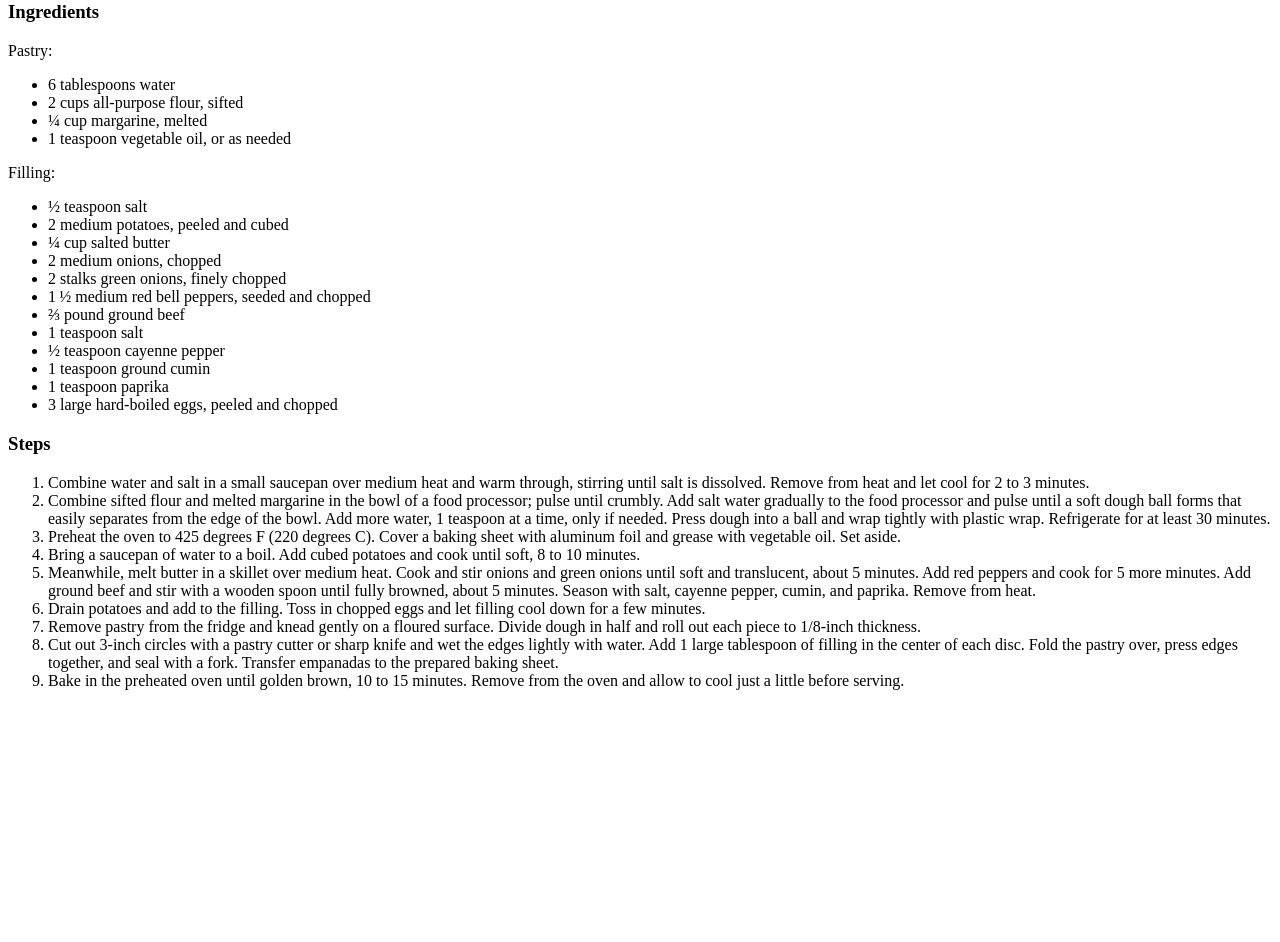
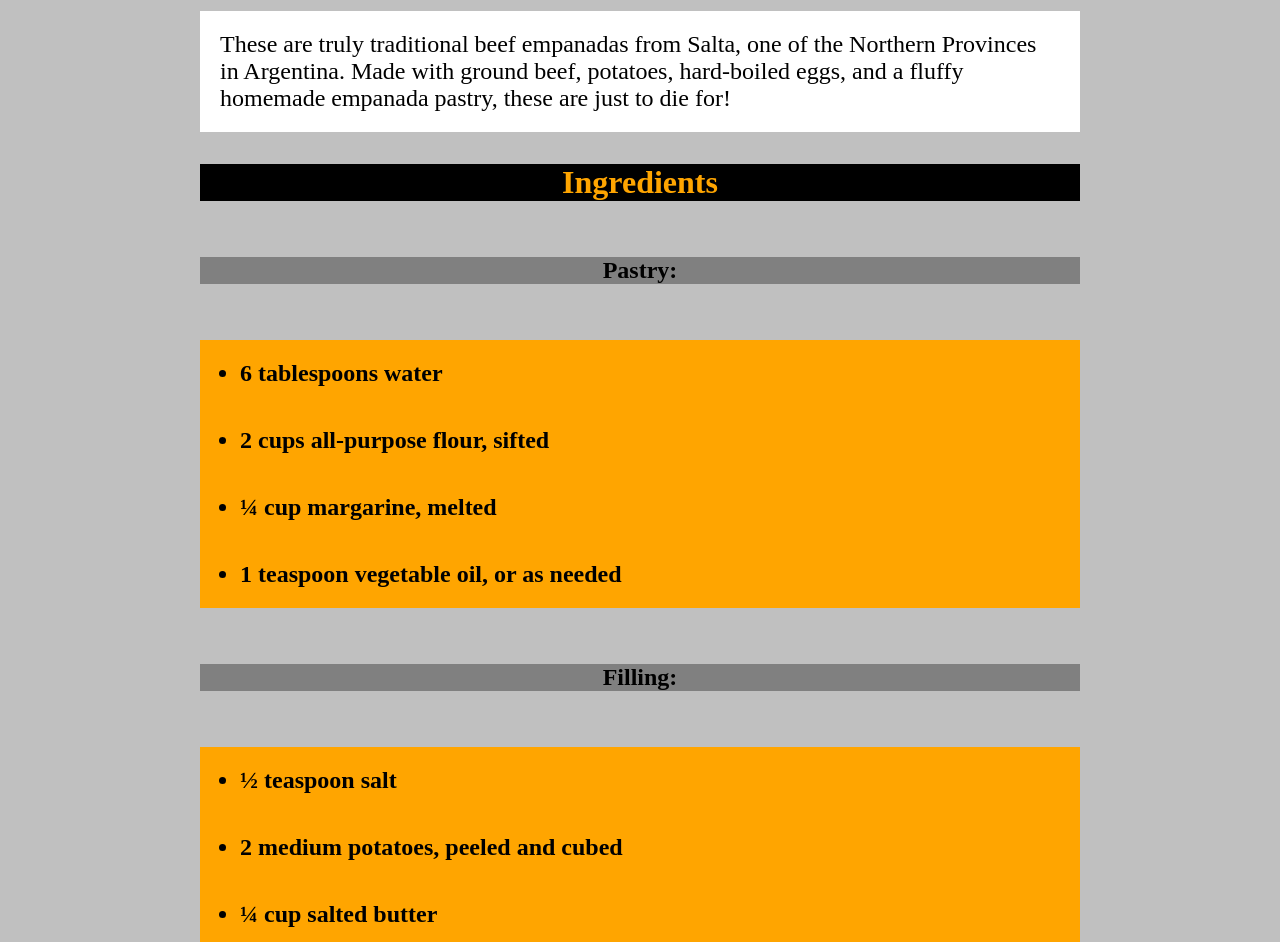
Before and after one commit to matiasrv/odin-recipes, a plain HTML site: page recipes/empanadas.html in a window 1280 px wide. Shown: the part 579-1521 px from the top of the page. Before the commit the page ends 1285 px from the top, so only its background shows below. Drawn offline with Linux system fonts and the light colour scheme.

Commit message:
Add css style to all pages

```diff
--- a/recipes/empanadas.html
+++ b/recipes/empanadas.html
@@ -5,6 +5,7 @@
     <meta http-equiv="X-UA-Compatible" content="IE=edge">
     <meta name="viewport" content="width=device-width, initial-scale=1.0">
     <title>Empanadas Recipe</title>
+    <link rel="stylesheet" href="../styles/style.css">
 </head>
 <body>
     <h1>Empanadas Salteñas</h1>
@@ -12,14 +13,14 @@
     <h2>Description</h2>
     <p>These are truly traditional beef empanadas from Salta, one of the Northern Provinces in Argentina. Made with ground beef, potatoes, hard-boiled eggs, and a fluffy homemade empanada pastry, these are just to die for! </p>
     <h3>Ingredients</h3>
-    Pastry:
+    <h6>Pastry:</h6>
     <ul>
         <li>6 tablespoons water</li>
         <li>2 cups all-purpose flour, sifted</li>
         <li>¼ cup margarine, melted</li>
         <li>1 teaspoon vegetable oil, or as needed </li>
     </ul>
-    Filling:
+    <h6>Filling:</h6>
     <ul>
         <li>½ teaspoon salt</li>
         <li>2 medium potatoes, peeled and cubed</li>
--- /dev/null
+++ b/styles/style.css
@@ -0,0 +1,42 @@
+body{
+    background-color: silver;
+    margin: 30px 200px;
+    text-align: center;
+    font-size: 24px;
+    color: black;
+}
+h1, h2, h3{
+    font-size: 32px;
+    background-color: black;
+    color: orange;
+}
+h6{
+    background-color: grey;
+    font-size: 24px;
+}
+h1{
+    font-size: 48px;
+}
+ul{
+    background-color: orange;
+}
+ol{
+    background-color: orangered;
+}
+li{
+    padding: 20px 0;
+    font-weight: bold;
+    text-align: left;
+}
+p {
+    background-color: white;
+    text-align: left;
+    padding: 20px;
+}
+#big-box li{
+    font-size: 36px;
+    padding: 50px 0;
+}
+img{
+    height: auto;
+}
```
Also changed, not shown: index.html (+3 -2 lines), recipes/chocolate-cake.html (+1 -0 lines), recipes/lentil-salad.html (+1 -0 lines).
